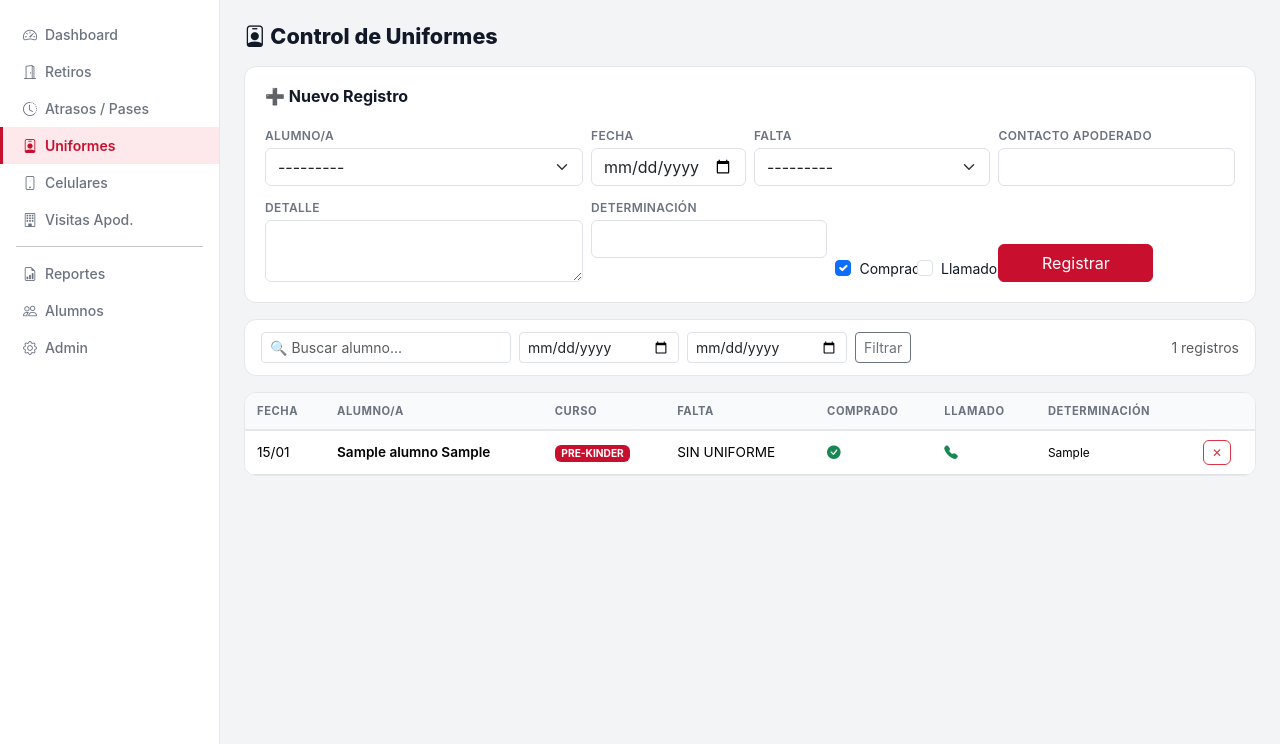
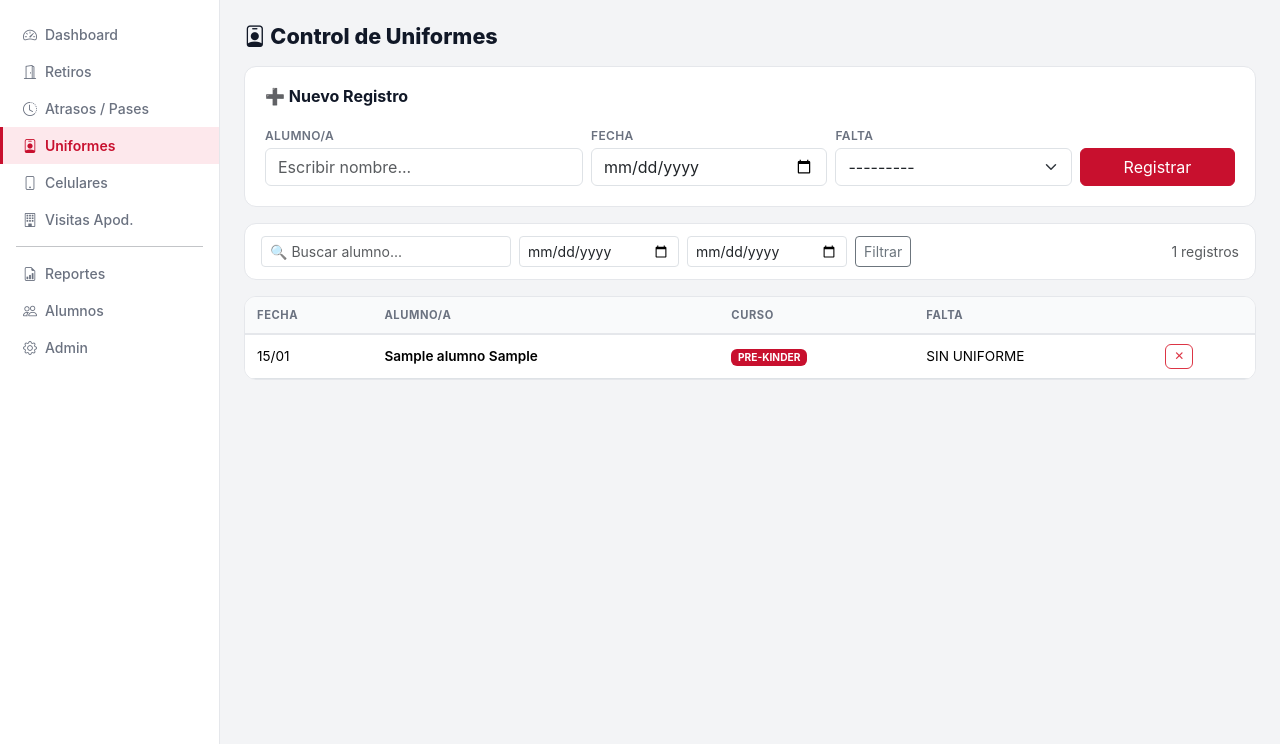
Before and after one commit to jagermeisterx/control-inspectoria-, a Django app: page /uniformes/ in a window 1280 px wide. Shown: the part 56-800 px from the top of the page. Run offline with Django 5.2, Linux system fonts and the light colour scheme; a user stored in the database is signed in; tables that the repository leaves empty hold one stand-in row (values such as "Sample post").

Commit message:
fix PDF, autocompletado y formularios simplificados

```diff
--- a/core/forms.py
+++ b/core/forms.py
@@ -24,26 +24,35 @@ class AlumnoForm(forms.ModelForm):
 
 
 class RetiroForm(forms.ModelForm):
+    alumno_texto = forms.CharField(
+        label="Alumno/a",
+        widget=forms.TextInput(attrs={"class": "form-control ac-input", "placeholder": "Escribir nombre...", "autocomplete": "off"}),
+    )
+
     class Meta:
         model = Retiro
-        fields = ["alumno", "fecha", "hora", "motivo", "persona_retira", "rut_retira", "observacion"]
+        fields = ["fecha", "hora", "motivo"]
         widgets = {
-            "alumno": forms.Select(attrs={"class": "form-select select-alumno"}),
             "fecha": forms.DateInput(attrs={"class": "form-control", "type": "date"}),
             "hora": forms.TimeInput(attrs={"class": "form-control", "type": "time"}),
             "motivo": forms.Select(attrs={"class": "form-select"}),
-            "persona_retira": forms.TextInput(attrs={"class": "form-control"}),
-            "rut_retira": forms.TextInput(attrs={"class": "form-control", "placeholder": "12.345.678-9"}),
-            "observacion": forms.Textarea(attrs={"class": "form-control", "rows": 2}),
         }
+
+    def __init__(self, *args, **kwargs):
+        super().__init__(*args, **kwargs)
+        self.fields["alumno_texto"].required = True
 
 
 class AtrasoForm(forms.ModelForm):
+    alumno_texto = forms.CharField(
+        label="Alumno/a",
+        widget=forms.TextInput(attrs={"class": "form-control ac-input", "placeholder": "Escribir nombre...", "autocomplete": "off"}),
+    )
+
     class Meta:
         model = Atraso
-        fields = ["alumno", "fecha", "hora", "tipo", "lugar", "observacion"]
+        fields = ["fecha", "hora", "tipo", "lugar", "observacion"]
         widgets = {
-            "alumno": forms.Select(attrs={"class": "form-select select-alumno"}),
             "fecha": forms.DateInput(attrs={"class": "form-control", "type": "date"}),
             "hora": forms.TimeInput(attrs={"class": "form-control", "type": "time"}),
             "tipo": forms.Select(attrs={"class": "form-select"}),
@@ -53,27 +62,30 @@ class AtrasoForm(forms.ModelForm):
 
 
 class ControlUniformeForm(forms.ModelForm):
+    alumno_texto = forms.CharField(
+        label="Alumno/a",
+        widget=forms.TextInput(attrs={"class": "form-control ac-input", "placeholder": "Escribir nombre...", "autocomplete": "off"}),
+    )
+
     class Meta:
         model = ControlUniforme
-        fields = ["alumno", "fecha", "falta", "tiene_uniforme_comprado", "detalle", "contacto_apoderado", "llamado", "determinacion"]
+        fields = ["fecha", "falta"]
         widgets = {
-            "alumno": forms.Select(attrs={"class": "form-select select-alumno"}),
             "fecha": forms.DateInput(attrs={"class": "form-control", "type": "date"}),
             "falta": forms.Select(attrs={"class": "form-select"}),
-            "tiene_uniforme_comprado": forms.CheckboxInput(attrs={"class": "form-check-input"}),
-            "detalle": forms.Textarea(attrs={"class": "form-control", "rows": 2}),
-            "contacto_apoderado": forms.TextInput(attrs={"class": "form-control"}),
-            "llamado": forms.CheckboxInput(attrs={"class": "form-check-input"}),
-            "determinacion": forms.TextInput(attrs={"class": "form-control"}),
         }
 
 
 class CelularForm(forms.ModelForm):
+    alumno_texto = forms.CharField(
+        label="Alumno/a",
+        widget=forms.TextInput(attrs={"class": "form-control ac-input", "placeholder": "Escribir nombre...", "autocomplete": "off"}),
+    )
+
     class Meta:
         model = Celular
-        fields = ["alumno", "fecha", "lugar_entregado", "retiro", "aviso_apoderado", "observacion"]
+        fields = ["fecha", "lugar_entregado", "retiro", "aviso_apoderado", "observacion"]
         widgets = {
-            "alumno": forms.Select(attrs={"class": "form-select select-alumno"}),
             "fecha": forms.DateInput(attrs={"class": "form-control", "type": "date"}),
             "lugar_entregado": forms.Select(attrs={"class": "form-select"}),
             "retiro": forms.Select(attrs={"class": "form-select"}),
@@ -98,6 +110,6 @@ class VisitaApoderadoForm(forms.ModelForm):
 class ImportAlumnosForm(forms.Form):
     archivo = forms.FileField(
         label="Archivo Excel (.xlsx)",
-        help_text="El archivo debe tener columnas: nombre, apellido, curso, rut (opcional), apoderado_nombre (opcional), apoderado_telefono (opcional)",
+        help_text="Columnas: nombre, apellido, curso, rut (opc.), apoderado (opc.), teléfono (opc.)",
         widget=forms.FileInput(attrs={"class": "form-control", "accept": ".xlsx"}),
     )
--- a/core/views.py
+++ b/core/views.py
@@ -89,13 +89,21 @@ def dashboard(request):
 # ── Generic list+create pattern ──
 def _list_create(request, model, form_class, template, extra_context=None):
     form = form_class(request.POST or None)
-    if request.method == "POST" and form.is_valid():
-        obj = form.save(commit=False)
-        if hasattr(obj, "registrado_por"):
-            obj.registrado_por = request.user
-        obj.save()
-        messages.success(request, "Registro guardado correctamente.")
-        return redirect(request.path)
+    if request.method == "POST":
+        alumno_id = request.POST.get("alumno_id")
+        if form.is_valid():
+            obj = form.save(commit=False)
+            # Asignar alumno desde el campo oculto del autocompletado
+            if hasattr(obj, "alumno_id") and alumno_id:
+                obj.alumno_id = int(alumno_id)
+            if hasattr(obj, "registrado_por"):
+                obj.registrado_por = request.user
+            try:
+                obj.save()
+                messages.success(request, "Registro guardado correctamente.")
+                return redirect(request.path)
+            except Exception as e:
+                messages.error(request, f"Error: {e}")
 
     qs = model.objects.select_related("alumno") if hasattr(model, "alumno") else model.objects.all()
 
--- a/static/css/style.css
+++ b/static/css/style.css
@@ -251,3 +251,35 @@ body {
     max-width: 400px;
     box-shadow: 0 20px 60px rgba(0,0,0,0.2);
 }
+
+/* Autocompletado */
+.autocomplete-alumno {
+    position: relative;
+}
+
+.ac-list {
+    display: none;
+    position: absolute;
+    top: 100%;
+    left: 0;
+    right: 0;
+    background: #fff;
+    border: 1px solid var(--gray-200);
+    border-radius: 0.5rem;
+    max-height: 200px;
+    overflow-y: auto;
+    z-index: 1050;
+    box-shadow: 0 4px 12px rgba(0,0,0,0.1);
+}
+
+.ac-item {
+    padding: 0.45rem 0.75rem;
+    font-size: 0.85rem;
+    cursor: pointer;
+    border-bottom: 1px solid var(--gray-100);
+}
+
+.ac-item:hover {
+    background: var(--primary-light);
+    color: var(--primary);
+}
--- a/templates/core/uniformes.html
+++ b/templates/core/uniformes.html
@@ -1,4 +1,5 @@
 {% extends "core/base.html" %}
+{% load static %}
 {% block title %}Uniformes — Inspectoría Digital{% endblock %}
 
 {% block content %}
@@ -13,39 +14,19 @@
         <div class="row g-2">
             <div class="col-md-4">
                 <label class="form-label">Alumno/a</label>
-                {{ form.alumno }}
+                <div class="autocomplete-alumno">
+                    {{ form.alumno_texto }}
+                    <input type="hidden" name="alumno_id" class="ac-hidden">
+                    <div class="ac-list"></div>
+                </div>
             </div>
-            <div class="col-md-2">
+            <div class="col-md-3">
                 <label class="form-label">Fecha</label>
                 {{ form.fecha }}
             </div>
             <div class="col-md-3">
                 <label class="form-label">Falta</label>
                 {{ form.falta }}
-            </div>
-            <div class="col-md-3">
-                <label class="form-label">Contacto apoderado</label>
-                {{ form.contacto_apoderado }}
-            </div>
-            <div class="col-md-4">
-                <label class="form-label">Detalle</label>
-                {{ form.detalle }}
-            </div>
-            <div class="col-md-3">
-                <label class="form-label">Determinación</label>
-                {{ form.determinacion }}
-            </div>
-            <div class="col-md-1 d-flex align-items-end">
-                <div class="form-check">
-                    {{ form.tiene_uniforme_comprado }}
-                    <label class="form-check-label small">Comprado</label>
-                </div>
-            </div>
-            <div class="col-md-1 d-flex align-items-end">
-                <div class="form-check">
-                    {{ form.llamado }}
-                    <label class="form-check-label small">Llamado</label>
-                </div>
             </div>
             <div class="col-md-2 d-flex align-items-end">
                 <button type="submit" class="btn btn-primary w-100">Registrar</button>
@@ -68,7 +49,7 @@
 <div class="table-custom">
     <table class="table table-hover mb-0">
         <thead>
-            <tr><th>Fecha</th><th>Alumno/a</th><th>Curso</th><th>Falta</th><th>Comprado</th><th>Llamado</th><th>Determinación</th><th></th></tr>
+            <tr><th>Fecha</th><th>Alumno/a</th><th>Curso</th><th>Falta</th><th></th></tr>
         </thead>
         <tbody>
             {% for r in registros %}
@@ -77,9 +58,6 @@
                 <td class="fw-semibold">{{ r.alumno.nombre_completo }}</td>
                 <td><span class="badge badge-curso">{{ r.alumno.curso }}</span></td>
                 <td>{{ r.falta }}</td>
-                <td>{% if r.tiene_uniforme_comprado %}<i class="bi bi-check-circle-fill text-success"></i>{% else %}<i class="bi bi-x-circle-fill text-danger"></i>{% endif %}</td>
-                <td>{% if r.llamado %}<i class="bi bi-telephone-fill text-success"></i>{% else %}<i class="bi bi-telephone text-muted"></i>{% endif %}</td>
-                <td class="small">{{ r.determinacion }}</td>
                 <td>
                     <form method="post" action="{% url 'eliminar_registro' 'uniforme' r.pk %}" onsubmit="return confirm('¿Eliminar?')">
                         {% csrf_token %}
@@ -88,9 +66,13 @@
                 </td>
             </tr>
             {% empty %}
-            <tr><td colspan="8" class="text-center text-muted py-4">No hay registros de uniforme</td></tr>
+            <tr><td colspan="5" class="text-center text-muted py-4">No hay registros de uniforme</td></tr>
             {% endfor %}
         </tbody>
     </table>
 </div>
 {% endblock %}
+
+{% block extra_js %}
+<script src="{% static 'js/autocomplete.js' %}"></script>
+{% endblock %}
```
Also changed, not shown: core/pdf_generator.py (+9 -7 lines), static/autocomplete.js (added, +42 -0 lines), templates/core/atrasos.html (+10 -1 lines), templates/core/celulares.html (+10 -1 lines), templates/core/retiros.html (+15 -22 lines).
